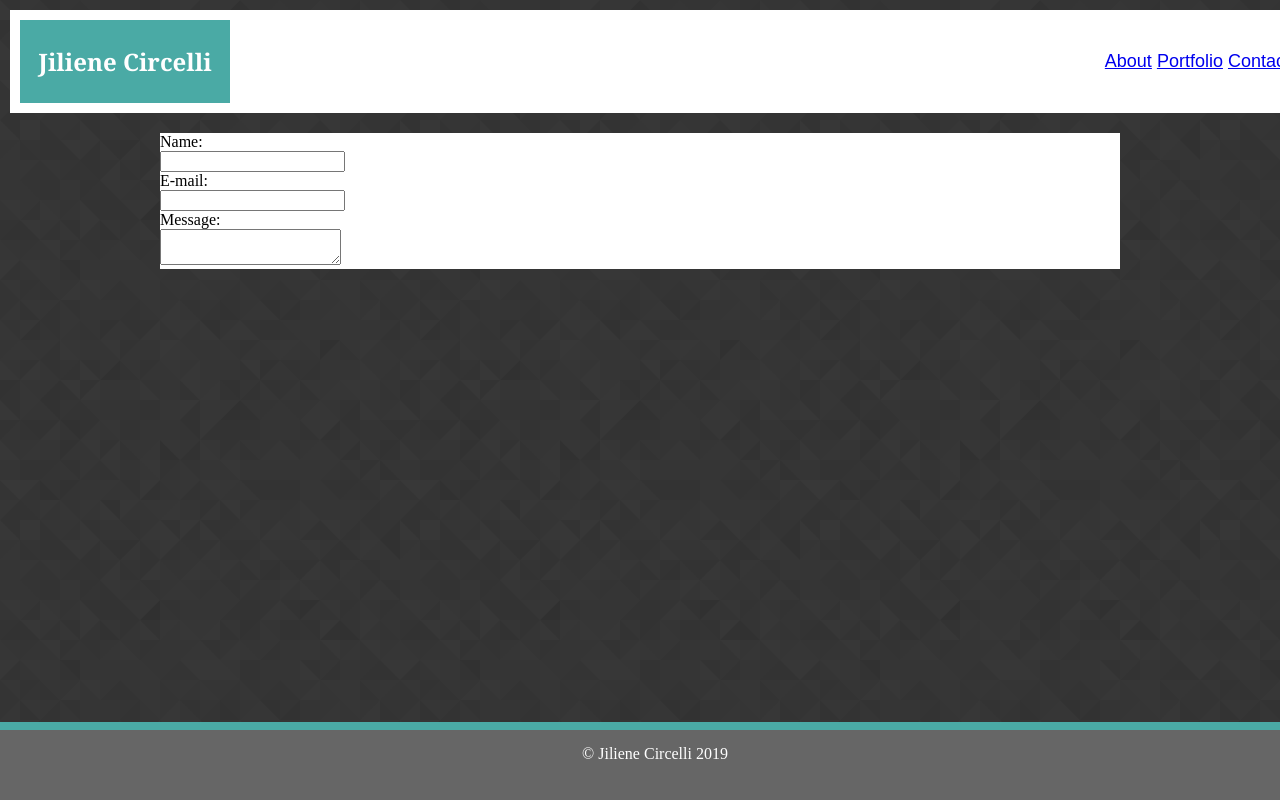
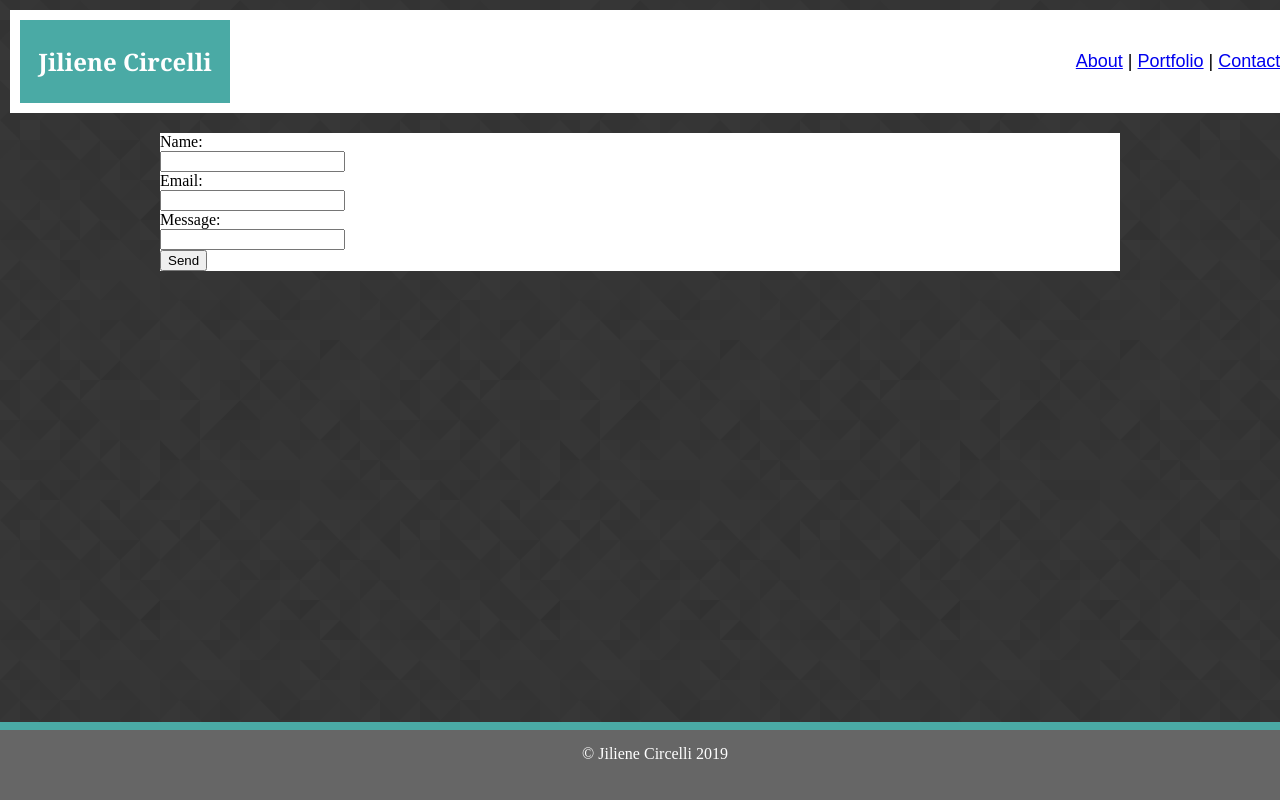
Before and after one commit to jilienecircelli/jilienecircelli.github.io, a plain HTML site: page contact.html in a window 1280 px wide. Shown: the top 800 px of the page. Drawn offline with Linux system fonts and the light colour scheme.

Commit message:
updated contact form

```diff
--- a/contact.html
+++ b/contact.html
@@ -6,6 +6,7 @@
   </head>
 
   <body>
+    <!-- This is the header nav bar -->
     <header>
       <section>
         <div class="header">
@@ -13,33 +14,36 @@
             <h1>Jiliene Circelli</h1>
           </div>
           <nav class="header-links">
-            <a href="index.html">About</a>
-            <a href="portfolio.html">Portfolio</a>
-            <a href="contact.html">Contact</a>
+            <a href="index.html">About</a> |
+            <a href="portfolio.html">Portfolio</a> |
+            <a href="contact.html">Contact</a> |
           </nav>
         </div>
       </section>
     </header>
+    <!-- This is the content section -->
     <section>
       <div class="content">
+        <form class="contact-me">
+          Name:
+          <br />
+          <input class="contact" type="name" />
+          <br />
+          Email:
+          <br />
+          <input class="contact" type="email" />
+          <br />
+          Message:
+          <br />
+          <input class="message" type="text" />
+          <br />
 
-          <form action="assets/form-data/" method="POST">
-            <div>
-              <label for="name">Name:</label><br />
-              <input type="text" id="name" name="user_name" />
-            </div>
-            <div>
-              <label for="mail">E-mail:</label><br />
-              <input type="email" id="mail" name="user_mail" />
-            </div>
-            <div>
-              <label for="msg">Message:</label><br />
-              <textarea id="msg" name="user_message"></textarea>
-            </div>
-          </form>
-
+          <input type="submit" value="Send" />
+        </form>
       </div>
     </section>
+
+    <!-- This is the footer section -->
     <section>
       <footer>
         <div class="footer">&copy; Jiliene Circelli 2019</div>
```
